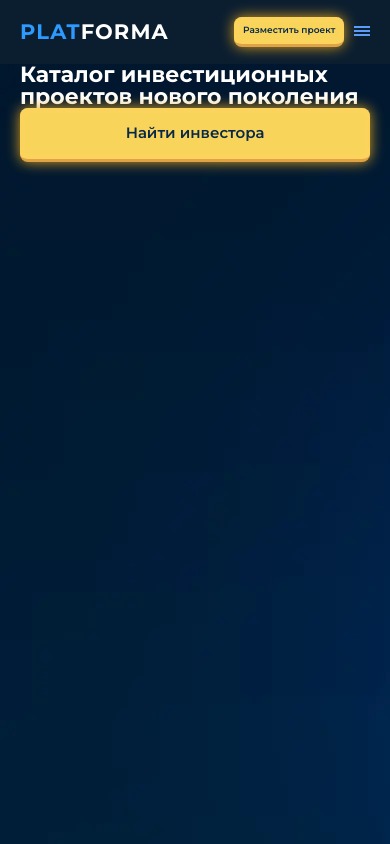
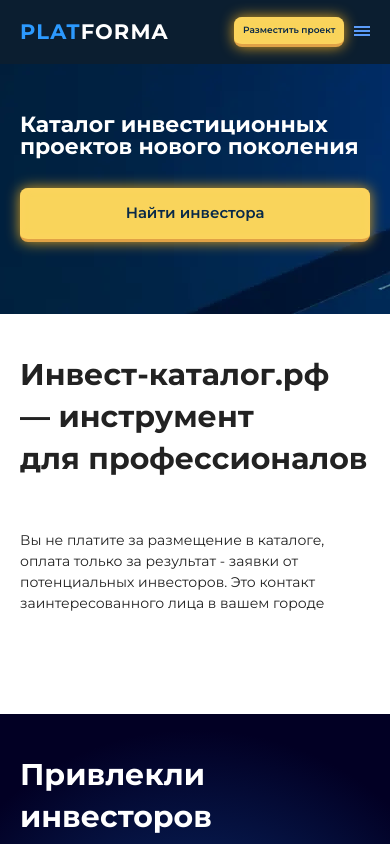
Before and after one commit to den10004/invest, a Next.js app: page /invest in a window 390 px wide. Shown: the top 844 px of the page. Built offline with nearby package versions, Linux system fonts and the light colour scheme.

Commit message:
исправлен лейдинг invest

```diff
--- a/app/invest/page.jsx
+++ b/app/invest/page.jsx
@@ -1,7 +1,7 @@
 "use client";
 import "./style.css";
+import { useState } from "react";
 import PresentationModal from "@/components/Modals/PresentationModal";
-import { useState } from "react";
 import Placement from "@/components/landing-components/Placement/Placement";
 import Attraction from "@/components/landing-components/Attraction/Attraction";
 import AboutUs from "@/components/landing-components/AboutUs/AboutUs";
@@ -24,7 +24,7 @@ export default function Invest() {
             className="btn btn-yellow invest-btn openTafif"
             onClick={() => setOpen(true)}
           >
-            Найти инвестора
+            <i className="i-download-pdf"></i> Найти инвестора
           </button>
         </div>
       </section>
--- a/app/invest/style.css
+++ b/app/invest/style.css
@@ -10,6 +10,11 @@
     margin: 0 !important;
     text-align: left !important;
     font-weight: bold !important;
+
+}
+
+.invests>div>h1 {
+    padding: 150px 0 70px 0;
 }
 
 .invest-btn {
@@ -17,9 +22,40 @@
     text-align: center;
 }
 
+@media screen and (max-width: 1024px) {
+    .invests>div>h1 {
+        padding: 100px 0 50px 0;
+    }
+
+    .invests {
+        background-position: 0 -193px;
+        height: 600px;
+    }
+
+}
+
+
+@media screen and (max-width: 768px) {
+    .invests>div>h1 {
+        padding: 50px 0 30px 0;
+    }
+
+    .invests {
+        background-position: -53px -400px;
+        height: 400px;
+    }
+
+}
+
+
 
 @media screen and (max-width: 425px) {
     .invest-btn {
         width: 100%;
     }
+
+    .invests {
+        background-position: -194px -549px;
+        height: 250px;
+    }
 }
--- a/components/landing-components/Placement/style.css
+++ b/components/landing-components/Placement/style.css
@@ -57,8 +57,16 @@
 
     .placement-bg {
         background-position: calc(10vw + 520px) -175px;
+        height: 600px;
     }
 
+}
+
+
+@media screen and (max-width: 600px) {
+    .placement-bg {
+        background-position: calc(10vw + 417px) -175px;
+    }
 }
 
 @media screen and (max-width: 550px) {
@@ -66,4 +74,17 @@
         width: 100%;
     }
 
+    .placement-bg {
+        background-position: calc(10vw + 454px) -176px;
+    }
 }
+
+@media screen and (max-width: 500px) {
+    .placement-bg {
+        height: 400px;
+    }
+
+    .placement-container {
+        padding-top: 40px;
+    }
+}
```
